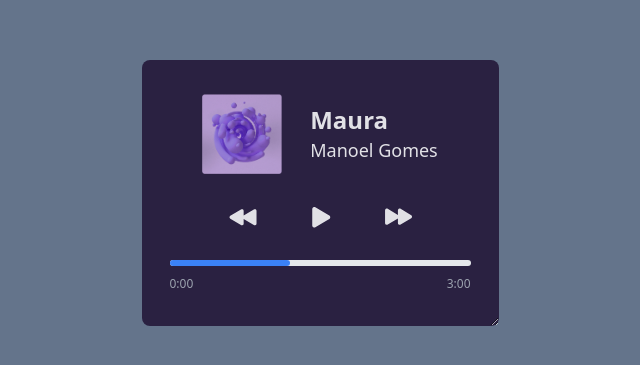
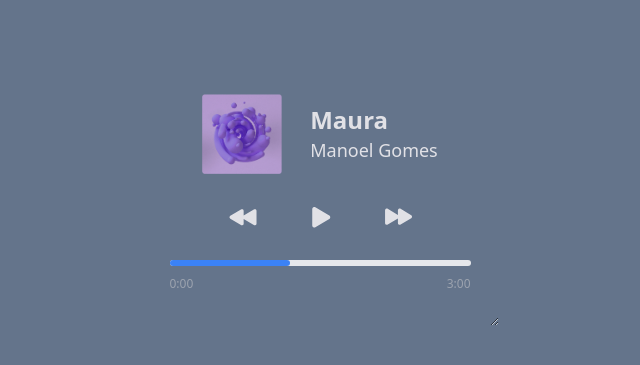
Before and after one commit to Flamarionfp/music-player-widget, a React (Vite) app: page / in a window 1280 px wide. Shown: the part 207-572 px from the top of the page, without its empty margins (320-960 px from the left). Built offline with nearby package versions, Linux system fonts and the light colour scheme.

Commit message:
feat: bg prop

```diff
--- a/src/widgets/music-player/MusicPlayer.tsx
+++ b/src/widgets/music-player/MusicPlayer.tsx
@@ -2,7 +2,7 @@ import { PlayerControll, ProgressTracker, TrackInfo } from 'components';
 import { MusicPlayerComponentProps } from './MusicPlayer.types';
 import { omit } from 'radash';
 export const MusicPlayerComponent = (props: MusicPlayerComponentProps) => {
-  const { variant = 'normal', handlePlay = () => null } = props;
+  const { variant = 'normal', color, handlePlay = () => null } = props;
 
   const trackInfoProps = omit(props, ['duration', 'trackUrl', 'handlePlay', 'handlePause']);
 
@@ -18,7 +18,8 @@ export const MusicPlayerComponent = (props: MusicPlayerComponentProps) => {
 
   return (
     <div
-      className={`min-w-[266px] min-h-[266px] overflow-hidden bg-primary-500 rounded-lg ${getContainerStyle()}`}
+      style={{ backgroundColor: color }}
+      className={`min-w-[266px] min-h-[266px] overflow-hidden rounded-lg ${getContainerStyle()}`}
     >
       <TrackInfo variant={variant} {...trackInfoProps} />
       <section className="my-7">
--- a/src/widgets/music-player/MusicPlayer.types.ts
+++ b/src/widgets/music-player/MusicPlayer.types.ts
@@ -1,6 +1,7 @@
 import { Variant } from 'types';
 
 export type MusicPlayerProps = {
+  color?: string;
   variant?: Variant;
   trackImagePath: string;
   trackUrl: string;
--- a/tailwind.config.cjs
+++ b/tailwind.config.cjs
@@ -1,11 +1,11 @@
 /** @type {import('tailwindcss').Config} */
 module.exports = {
-  content: ["./index.html", "./src/**/*.{js,ts,jsx,tsx}"],
+  content: ['./index.html', './src/**/*.{js,ts,jsx,tsx}'],
   theme: {
     extend: {
       colors: {
         primary: {
-          500: "#2A2141",
+          500: '#2A2141',
         },
       },
     },
```
Also changed, not shown: 1 other file (tests, documents, lock files or other folders).
